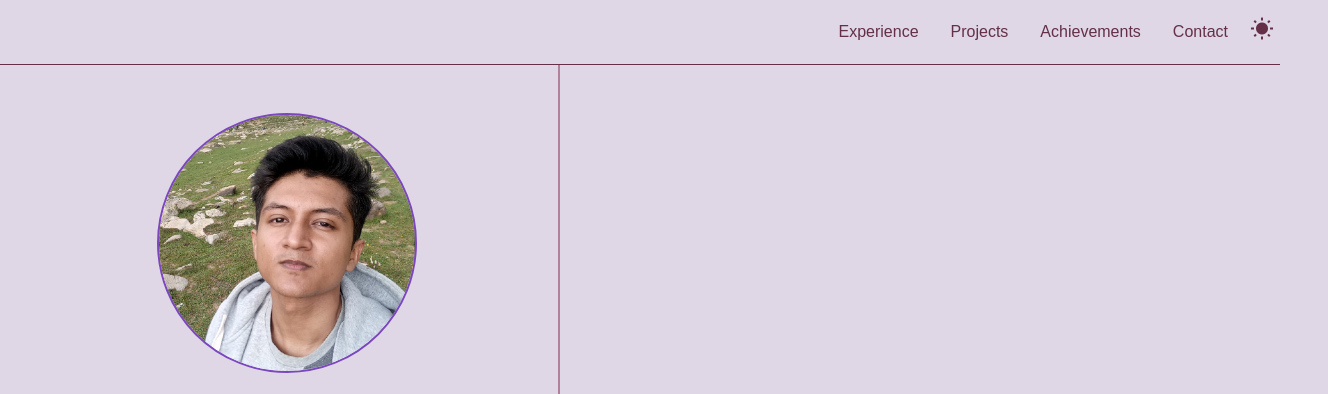
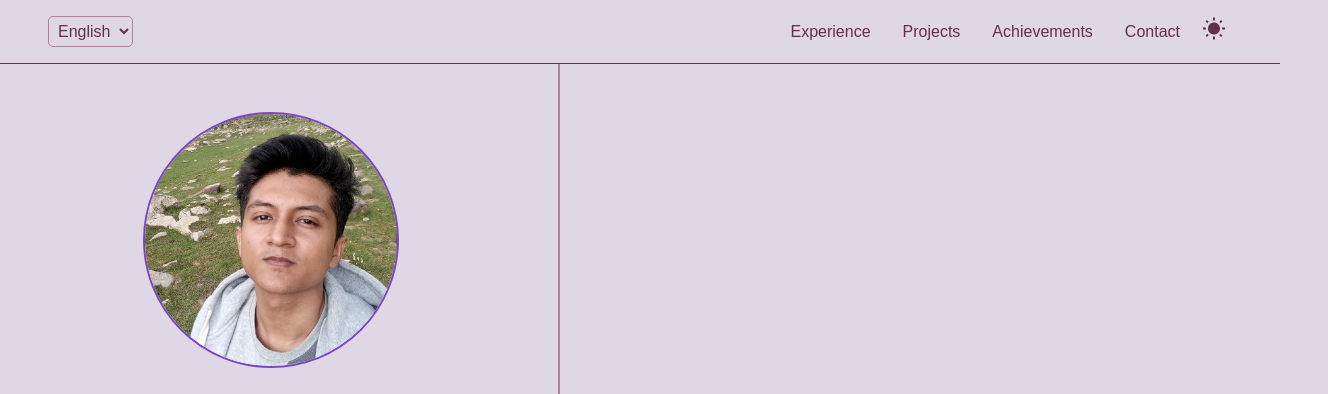
Before and after one commit to SaadAhmedGit/bscs21099, a plain HTML site: page index.html in a window 1280 px wide. Shown: the top 394 px of the page, 1328 px wide, since content can reach past the window. Drawn offline with nearby package versions, Linux system fonts and the light colour scheme.

Commit message:
feat: add language selector

```diff
--- a/index.html
+++ b/index.html
@@ -15,7 +15,15 @@
 <body class="bg text">
   <div id="stupid-container">
     <nav class="navbar text-accent">
-      <div class="logo"></div>
+      <div class="lang">
+        <select id="language-select">
+          <option value="en">English</option>
+          <option value="fr">French</option>
+          <option value="ar">Arabic</option>
+          <option value="ur">Urdu</option>
+        </select>
+
+      </div>
       <div class="menu-wrapper">
         <div class="nav-menu">
           <div>
--- a/index.js
+++ b/index.js
@@ -96,7 +96,10 @@ Bonjour, je m'appelle Saad
 `,
   }
 };
-
+document.getElementById('language-select').addEventListener('change', function() {
+  localStorage.setItem('preferredLang', this.value);
+  translatePage();
+});
 function translatePage() {
   const targetLang = localStorage.getItem('preferredLang') || 'en';
   document.querySelectorAll('[data-translate]').forEach(el => {
@@ -112,8 +115,10 @@ const animateSections = () => {
     const observer = new IntersectionObserver((entries) => {
       entries.forEach(entry => {
         if (entry.isIntersecting) {
+          setTimeout(()=> {
             entry.target.classList.add('in-view');
             observer.unobserve(entry.target);
+          }, 300)
         }
       });
     });
--- a/style.css
+++ b/style.css
@@ -1,8 +1,13 @@
 html, body {
   overscroll-behavior: none;
   height: 100%;
+  max-width: 100wh;
   margin: 0;
-  /* overflow-x: hidden; */
+  overflow-x: hidden;
+}
+
+* {
+  box-sizing: border-box;
 }
 
 :root {
@@ -69,7 +74,8 @@ body {
   display: flex;
   justify-content: space-between;
   align-items: center;
-  padding: 0;
+  padding-left: 3em;
+  padding-right: 3em;
   width: 100%;
   height: 7%;
   overflow:hidden;
@@ -308,3 +314,12 @@ body {
   text-align: start;
   font-family: var(--font-normal);
 }
+
+#language-select {
+  color: var(--text);
+  background-color: var(--text-accent);
+  padding: 5px;
+  border-radius: 5px;
+  border: 1px solid var(--accent);
+  font-size: 1rem;
+}
```
Lines whose indentation alone changed are shown as unchanged.
